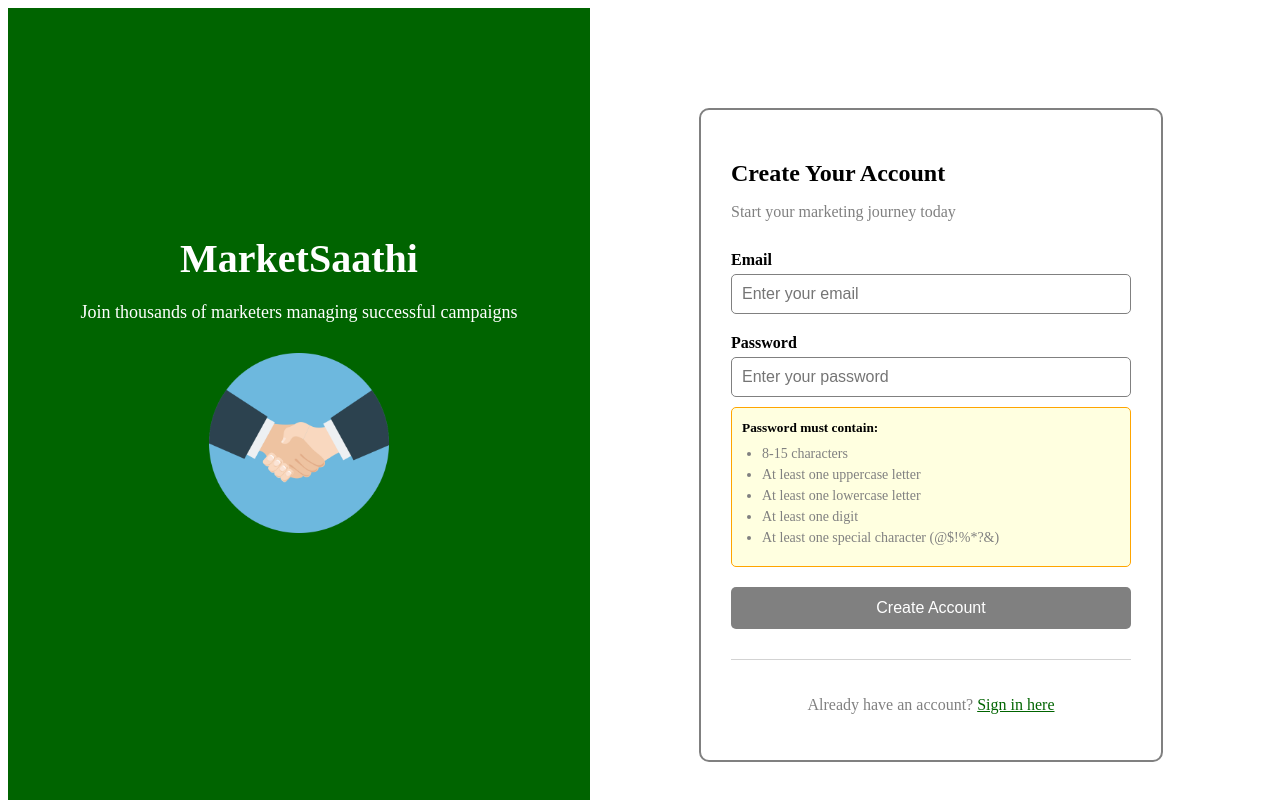
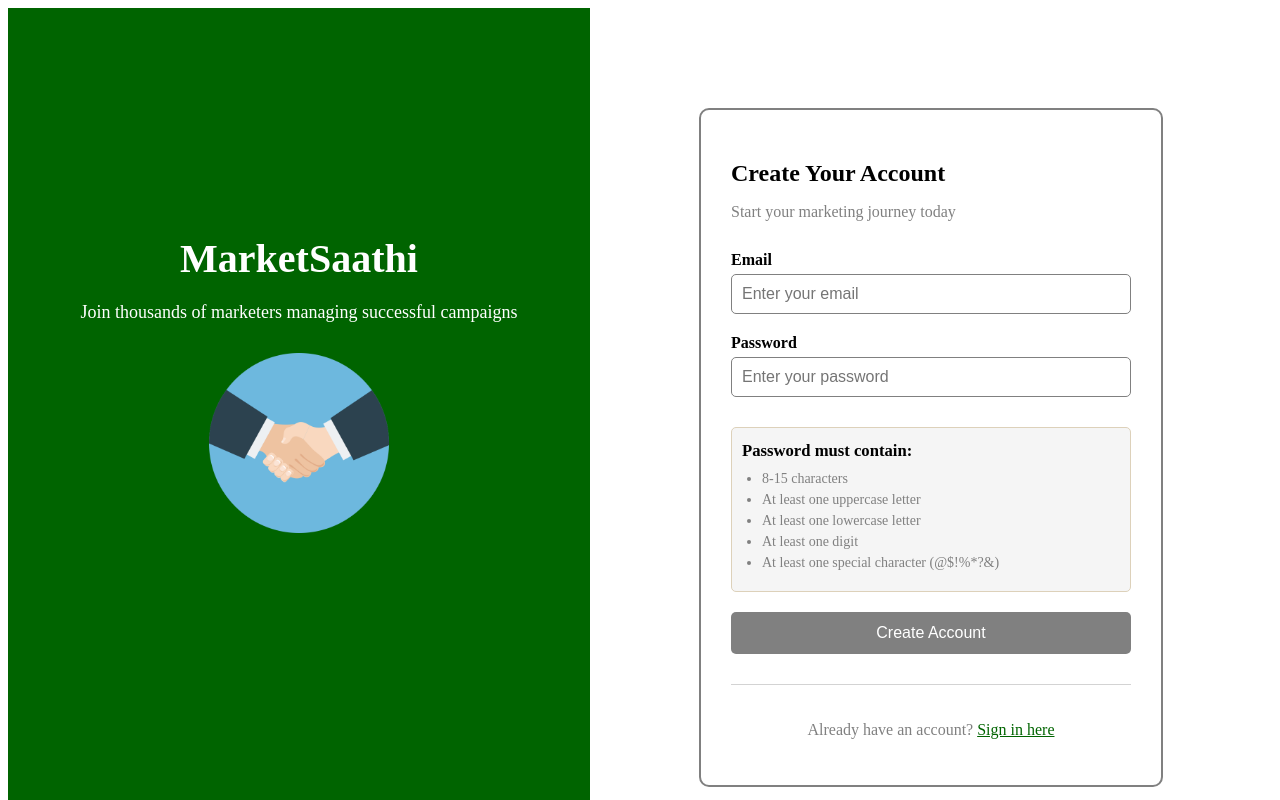
Before and after one commit to Dibya2111/MarketingCampaignPR, an Angular app in the folder client/client-app/: page /register in a window 1280 px wide. Shown: the top 800 px of the page. Built offline with nearby package versions, Linux system fonts and the light colour scheme.

Commit message:
css file changed some

```diff
--- a/client/client-app/src/app/features/auth/register/register.css
+++ b/client/client-app/src/app/features/auth/register/register.css
@@ -10,6 +10,7 @@
   color: white;
   text-align: center;
   padding-top: 200px;
+  height: 100%;
 }
 
 .brand-content h1 {
@@ -77,11 +78,12 @@
 }
 
 .password-requirements {
-  background: lightyellow;
+  background: whitesmoke;
   padding: 10px;
-  border: 1px solid orange;
+  border: 1px solid rgb(221, 209, 186);
   border-radius: 5px;
-  margin-top: 10px;
+  margin-top: 30px;
+  font-size: 20px;
 }
 
 .password-requirements small {
```
